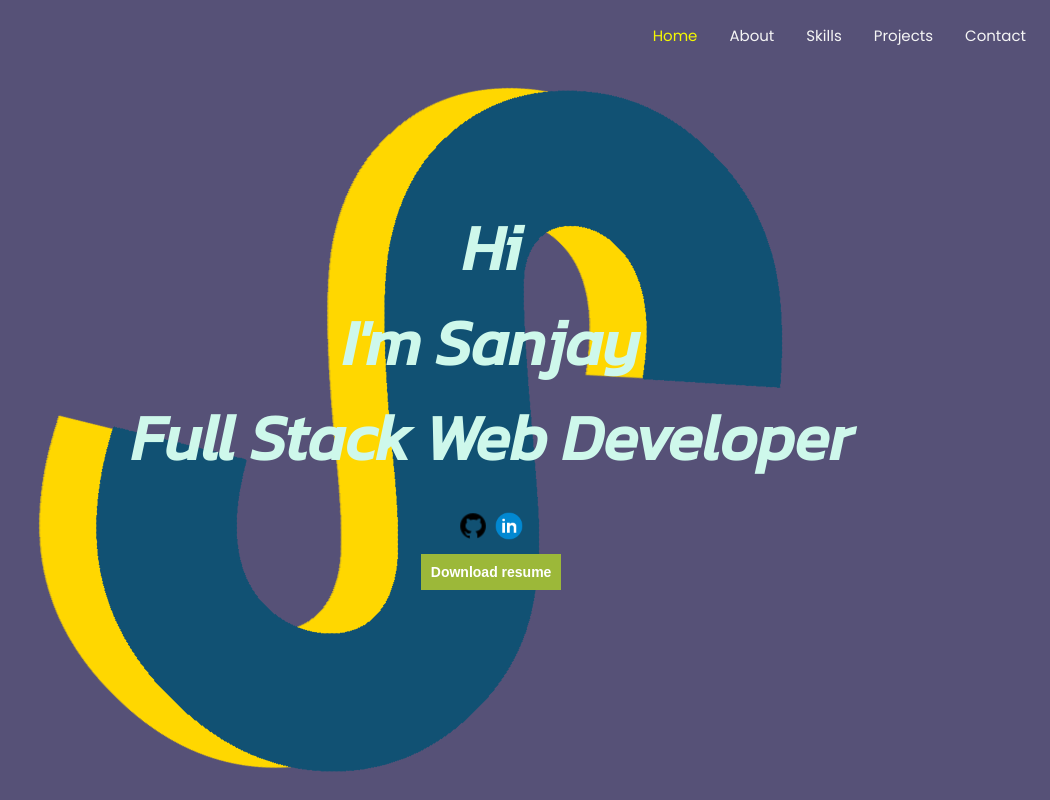
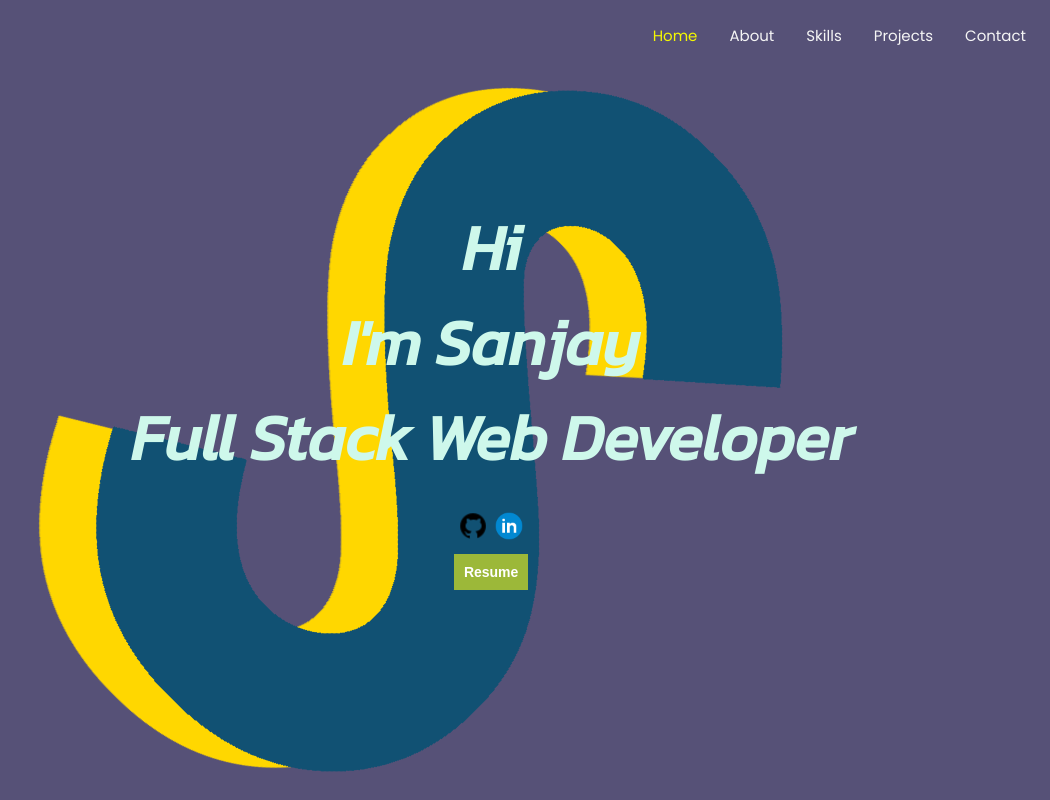
Before and after one commit to SanJay1577/portfolio, a React (Create React App) app: page / in a window 1280 px wide. Shown: the top 800 px of the page, without its empty margins (230-1280 px from the left). Built offline with nearby package versions, Linux system fonts and the light colour scheme; no server answers; a web font is replaced by a local one.

Commit message:
Update home.js

```diff
--- a/src/Home/home.js
+++ b/src/Home/home.js
@@ -34,11 +34,11 @@
         </a>
         <br />
         <button className="btn btn-resume">
-          <a href={"https://drive.google.com/file/d/1V4KoDnwan_BkmJ06XaRNms4Wz0ZLVYMu/view?usp=sharing"}
+          <a href={"https://drive.google.com/file/d/1zVdHQqFG4eNXv596qmCJ0ucCl37F24zJ/view?usp=sharing"}
           target="_blank"
           rel="noopener noreferrer"
           >
-            Download resume
+            Resume
           </a>
         </button>
       </div>
```
